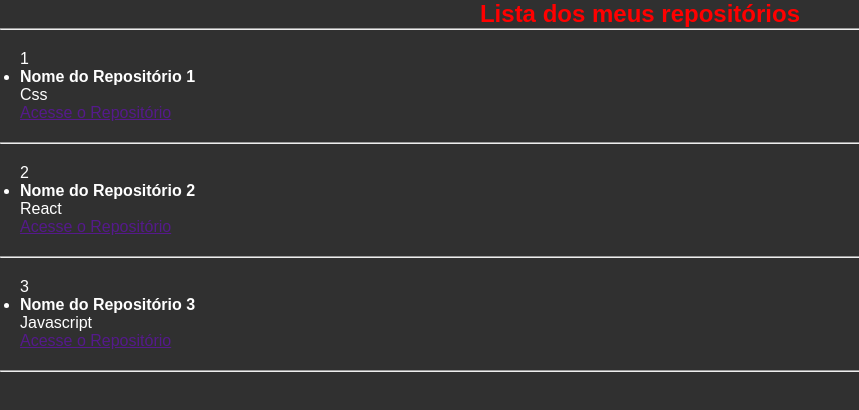
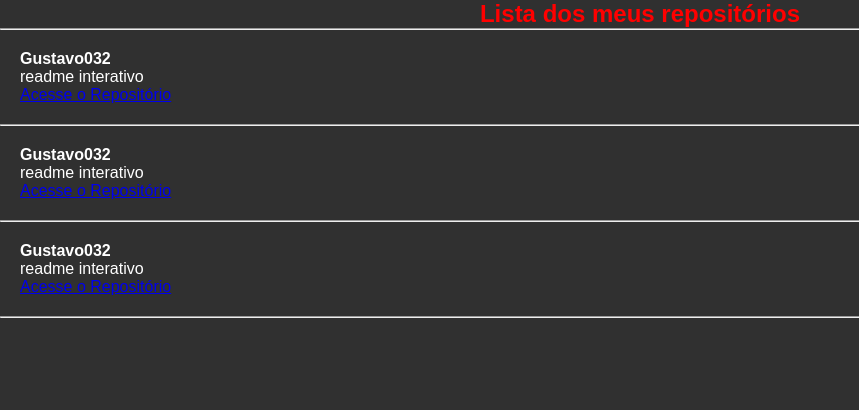
Before and after one commit to Gustavo032/Ignite-ReactJS, a React app in the folder 01-github-explorer/: page / in a window 1280 px wide. Shown: the top 410 px of the page, without its empty margins (0-859 px from the left). Built offline with nearby package versions, Linux system fonts and the light colour scheme.

Commit message:
Propriedades no React

```diff
--- /dev/null
+++ b/01-github-explorer/src/components/RepositoryItem.jsx
@@ -0,0 +1,12 @@
+
+
+export function RepositoryItem (props){
+    return(
+        <li>
+            <strong>{props.repository?.name ?? 'Default'}</strong>
+            <p>{props.repository?.description ?? 'Default'}</p>
+
+            <a href={props.repository?.link ?? '#'}>Acesse o Repositório</a>
+        </li>
+    );
+}
--- a/01-github-explorer/src/components/RepositoryList.jsx
+++ b/01-github-explorer/src/components/RepositoryList.jsx
@@ -1,42 +1,30 @@
-let repositoryName = ''
+import { RepositoryItem } from "./RepositoryItem"
+
+const repository = {
+    name: 'Gustavo032',
+    description: 'readme interativo',
+    link: 'https://github.com/Gustavo032/Gustavo032'
+}
 
 export function RepositoryList(){
     return(
         <section class="repository-list">
-            <h2>Lista dos meus repositórios</h2>
+            <h1>Lista dos meus repositórios</h1>
+
             <hr />
             <ul>
-            {repositoryName = '1'}
-                <li>
-                    <strong>Nome do Repositório {repositoryName}</strong>
-                    <p>Css</p>
-                    <a href="">Acesse o Repositório</a>
-                </li>
+
+             <RepositoryItem repository={repository}/>
+            <hr />
+
+            <RepositoryItem repository={repository}/>
+            <hr />
+
+            <RepositoryItem repository={repository}/>
+            <hr />
+
             </ul>
 
-            <hr />
-
-            <ul>
-            {repositoryName = '2'}
-                <li>
-                    <strong>Nome do Repositório {repositoryName}</strong>
-                    <p>React</p>
-                    <a href="">Acesse o Repositório</a>
-                </li>
-            </ul>
-
-            <hr />
-
-            <ul>
-            {repositoryName = '3'}
-                <li>
-                    <strong>Nome do Repositório {repositoryName}</strong>
-                    <p>Javascript</p>
-                    <a href="">Acesse o Repositório</a>
-                </li>
-            </ul>
-
-            <hr />
 
         </section>
     )
--- a/01-github-explorer/src/styles/global.scss
+++ b/01-github-explorer/src/styles/global.scss
@@ -10,11 +10,11 @@
         color: #fff;
 
 
-        section ul {
+        section ul li {
             padding:20px
         };
 
-        h2 {
+        h1   {
             color: #ff0000;
             margin: 0 auto;
             text-align: center
```
